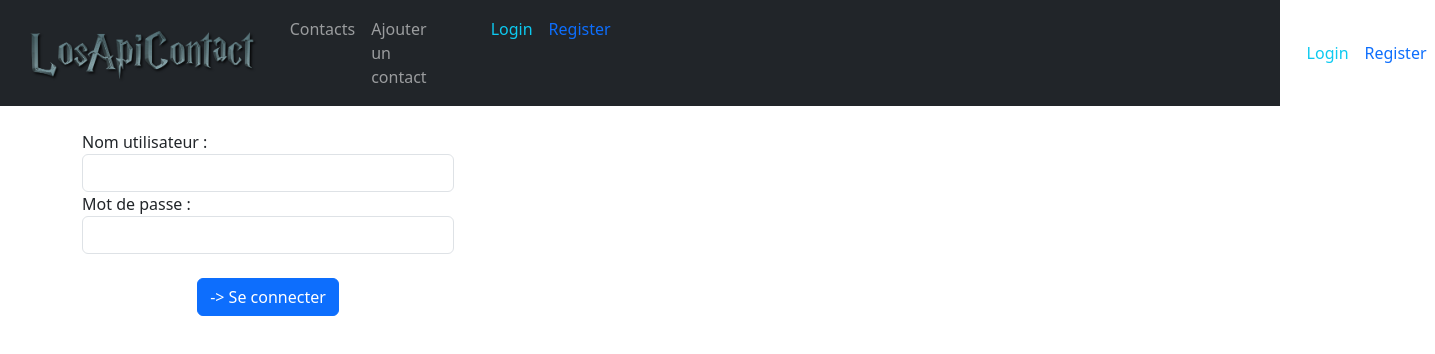
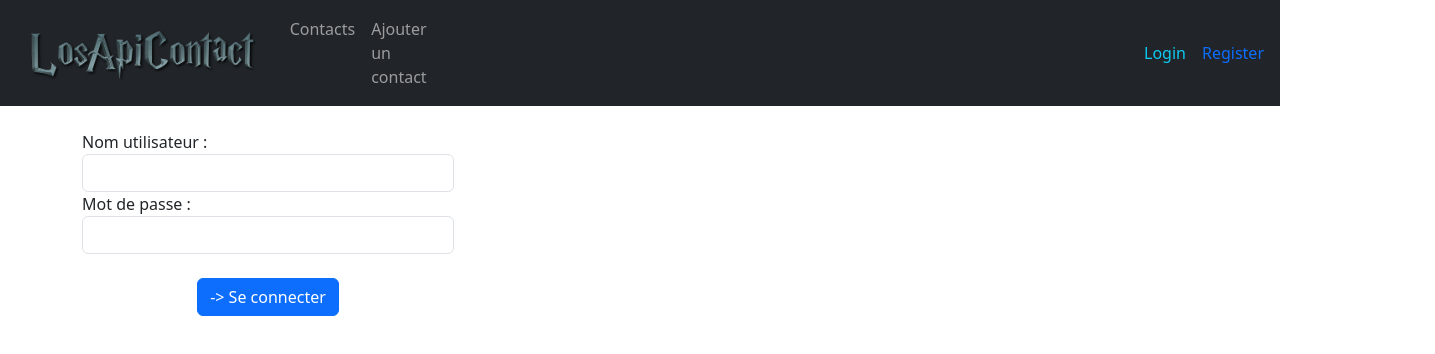
Before and after one commit to LudovicDupre/LosApiCultores_Front, an Angular app: page /login in a window 1280 px wide. Shown: the top 354 px of the page, 1435 px wide, since content can reach past the window. Built offline with nearby package versions, Linux system fonts and the light colour scheme.

Commit message:
modif nav

```diff
--- a/src/app/app-routing.module.ts
+++ b/src/app/app-routing.module.ts
@@ -18,7 +18,7 @@ const routes: Routes = [
 
 
 @NgModule({
-  imports: [RouterModule.forRoot(routes)],
+  imports: [RouterModule.forRoot(routes,{onSameUrlNavigation:'reload'})],
   exports: [RouterModule]
 })
 export class AppRoutingModule { }
--- a/src/app/app.component.html
+++ b/src/app/app.component.html
@@ -5,13 +5,6 @@
       <li class="nav-item"><a routerLink="/contacts" class="nav-link">Contacts</a></li>
 
       <li class="nav-item"><a routerLink="/addContact" class="nav-link">Ajouter un contact</a></li>
-      <li class="nav-item ms-5">
-        <a routerLink="/login" class="nav-link text-info" >Login</a>
-        <!--(click)=" onConnexion()"-->
-      </li>
-      <li class="nav-item"><a routerLink="/register" class="nav-link text-primary">Register</a></li>
-
-      <!-- (click)=" onDeconnexion()"-->
     </ul>
     <ul class="navbar-nav offset-md-2 offset-lg-4 offset-xl-6">
       <ng-container *ngIf="this.authService.getToken() == null, else elseBlock">
--- a/src/app/components/contact/contact.component.ts
+++ b/src/app/components/contact/contact.component.ts
@@ -1,6 +1,6 @@
 import { Component, OnInit } from '@angular/core';
 import { FormControl, FormGroup } from '@angular/forms';
-import { Router } from '@angular/router';
+import { ActivatedRoute, Router } from '@angular/router';
 import { Category } from 'src/app/models/category.model';
 import { Contact } from 'src/app/models/contact.model';
 import { ApiService } from 'src/app/services/api.service';
@@ -26,17 +26,23 @@ export class ContactComponent implements OnInit {
 
 
 
-  constructor(private service: ApiService, public authService: AuthServiceService, private router: Router) {
+  constructor(private service: ApiService, public authService: AuthServiceService, private router: Router, private route:ActivatedRoute) {
     this.searchForm = new FormGroup({
       keyword: new FormControl()
     })
-
+    route.params.subscribe(val => {
+      // put the code from `ngOnInit` here
+      this.getAllContacts();
+    this.getCategories();
+    this.searchForm.reset();
+    });
   }
 
   ngOnInit(): void {
     this.getAllContacts();
     this.getCategories();
     this.searchForm.reset();
+
   }
 
   searchByCategory(event: any) {
--- a/src/app/services/auth-service.service.ts
+++ b/src/app/services/auth-service.service.ts
@@ -2,6 +2,7 @@ import { HttpClient } from '@angular/common/http';
 import { Injectable } from '@angular/core';
 import { Observable } from 'rxjs';
 import jwt_decode from 'jwt-decode';
+import { Router } from '@angular/router';
 
 @Injectable({
   providedIn: 'root'
@@ -13,7 +14,7 @@ export class AuthServiceService {
   private roles: Array<string> = [];
   public username: string = "";
 
-  constructor(private http: HttpClient) { }
+  constructor(private http: HttpClient, private router : Router) { }
 
   saveToken(jwtToken: string) {
     console.log('test saveToken');
@@ -48,6 +49,7 @@ export class AuthServiceService {
 
   logOut(){
     localStorage.removeItem('token');
+    this.router.navigateByUrl('');
   }
 
 
```
